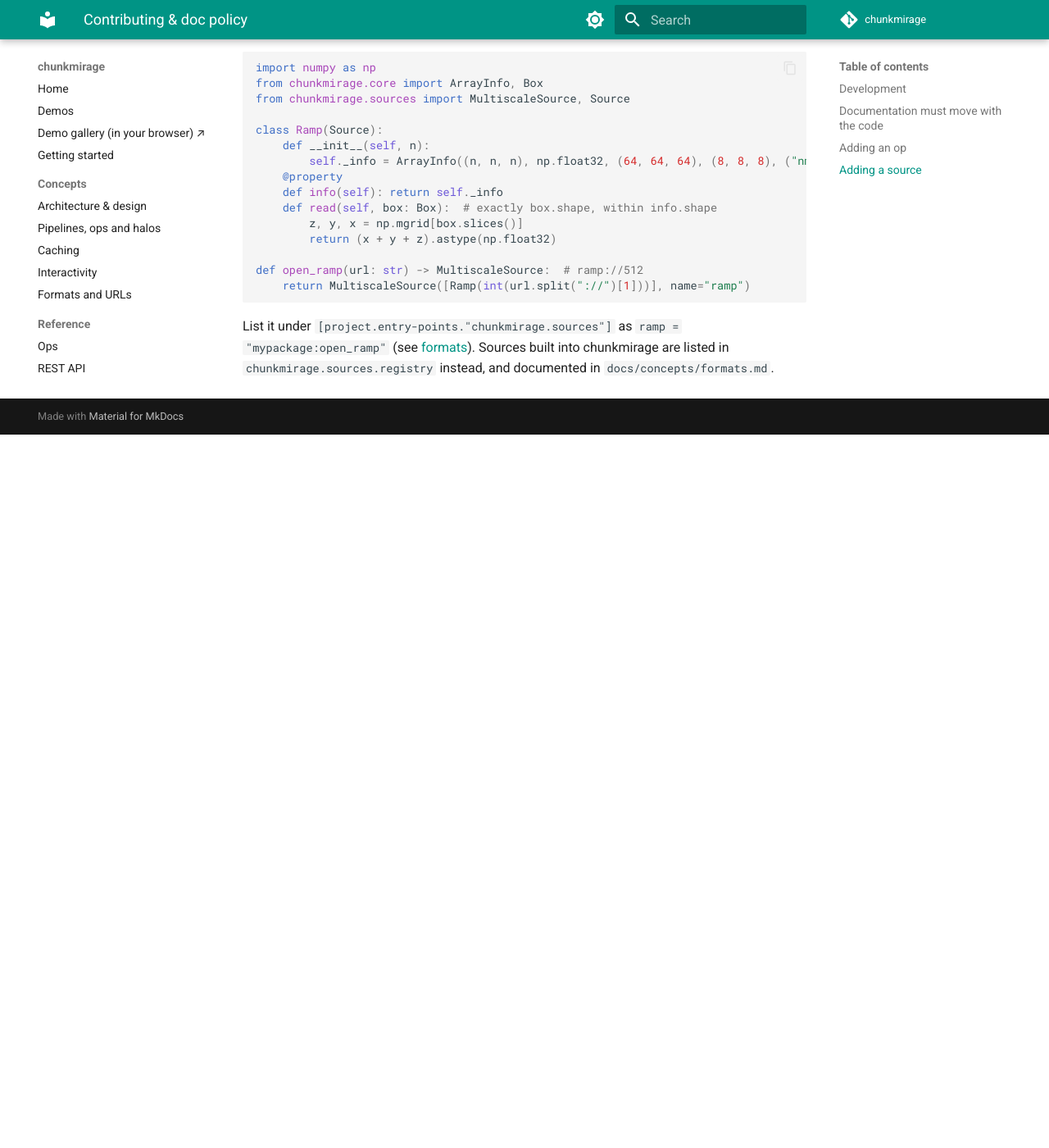
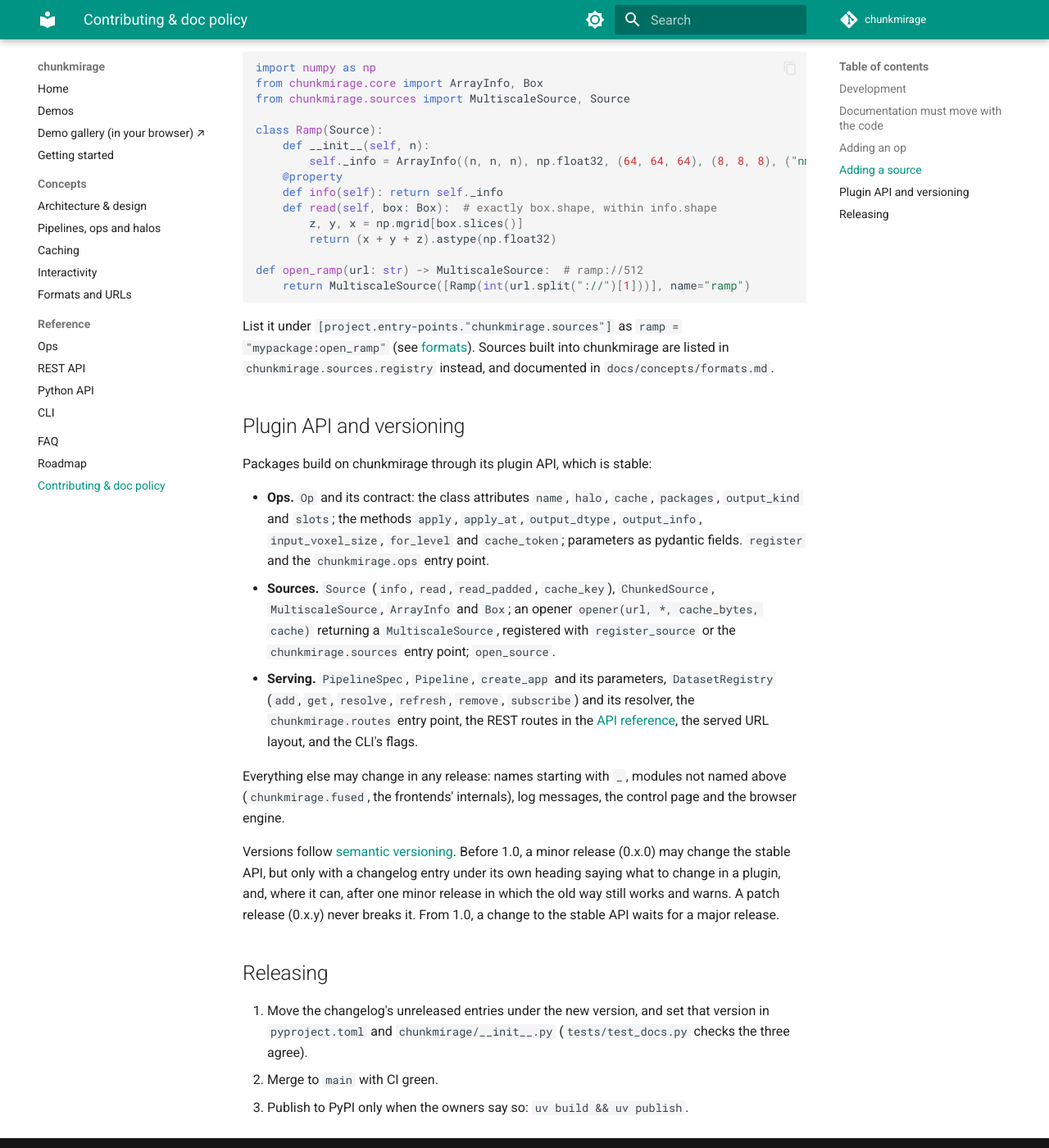
Before and after one commit to JaneliaSciComp/chunkmirage, an MkDocs documentation site: the page built from docs/contributing.md, in a window 1280 px wide and 1400 px high, scrolled down 1656 px. Shown: the whole window at 82% size. Built offline with MkDocs 1.6.1 and Material for MkDocs 9.7.7, drawn with Linux system fonts in a browser that asks for light colours; comment, search, counter and statistics services are not loaded; before the commit the page ends 2186 px from its top, so only the background shows below that.

Commit message:
Release prep: a changelog for 0.1.0, the plugin API declared stable with its versioning rules, the release steps, and a test that the version agrees everywhere

```diff
--- a/docs/contributing.md
+++ b/docs/contributing.md
@@ -84,3 +84,38 @@
 (see [formats](concepts/formats.md#your-own-schemes-sources-from-other-packages)). Sources
 built into chunkmirage are listed in `chunkmirage.sources.registry` instead, and documented
 in `docs/concepts/formats.md`.
+
+## Plugin API and versioning
+
+Packages build on chunkmirage through its plugin API, which is stable:
+
+* **Ops.** `Op` and its contract: the class attributes `name`, `halo`, `cache`, `packages`,
+  `output_kind` and `slots`; the methods `apply`, `apply_at`, `output_dtype`,
+  `output_info`, `input_voxel_size`, `for_level` and `cache_token`; parameters as pydantic
+  fields. `register` and the `chunkmirage.ops` entry point.
+* **Sources.** `Source` (`info`, `read`, `read_padded`, `cache_key`), `ChunkedSource`,
+  `MultiscaleSource`, `ArrayInfo` and `Box`; an opener `opener(url, *, cache_bytes, cache)`
+  returning a `MultiscaleSource`, registered with `register_source` or the
+  `chunkmirage.sources` entry point; `open_source`.
+* **Serving.** `PipelineSpec`, `Pipeline`, `create_app` and its parameters,
+  `DatasetRegistry` (`add`, `get`, `resolve`, `refresh`, `remove`, `subscribe`) and its
+  resolver, the `chunkmirage.routes` entry point, the REST routes in the
+  [API reference](reference/api.md), the served URL layout, and the CLI's flags.
+
+Everything else may change in any release: names starting with `_`, modules not named
+above (`chunkmirage.fused`, the frontends' internals), log messages, the control page and
+the browser engine.
+
+Versions follow [semantic versioning](https://semver.org). Before 1.0, a minor release
+(0.x.0) may change the stable API, but only with a changelog entry under its own heading
+saying what to change in a plugin, and, where it can, after one minor release in which the
+old way still works and warns. A patch release (0.x.y) never breaks it. From 1.0, a change
+to the stable API waits for a major release.
+
+## Releasing
+
+1. Move the changelog's unreleased entries under the new version, and set that version in
+   `pyproject.toml` and `chunkmirage/__init__.py` (`tests/test_docs.py` checks the three
+   agree).
+2. Merge to `main` with CI green.
+3. Publish to PyPI only when the owners say so: `uv build && uv publish`.
```
Also changed, not shown: CHANGELOG.md (added, +58 -0 lines), 1 other file.
